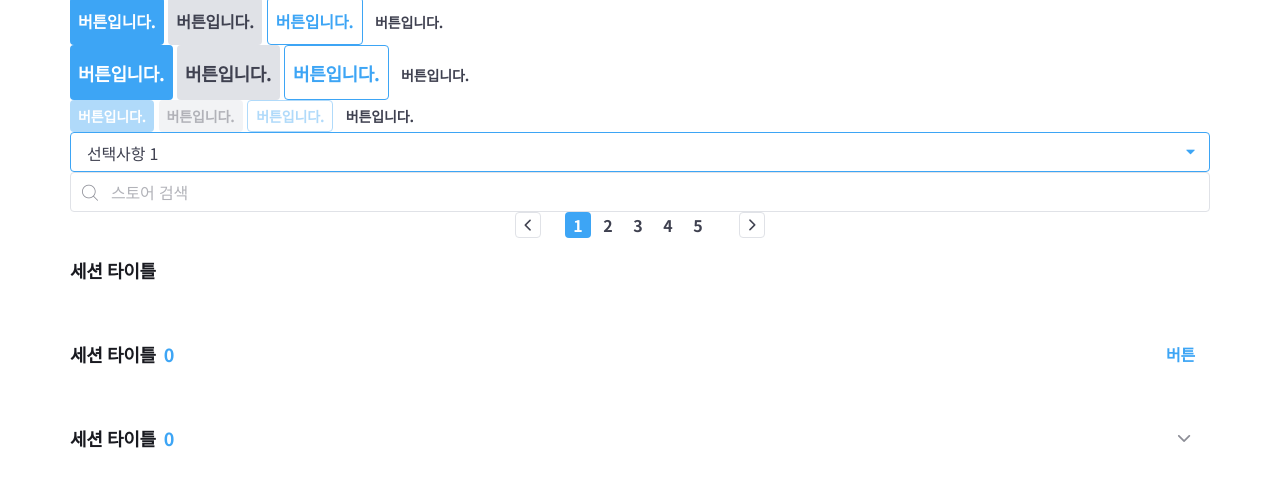
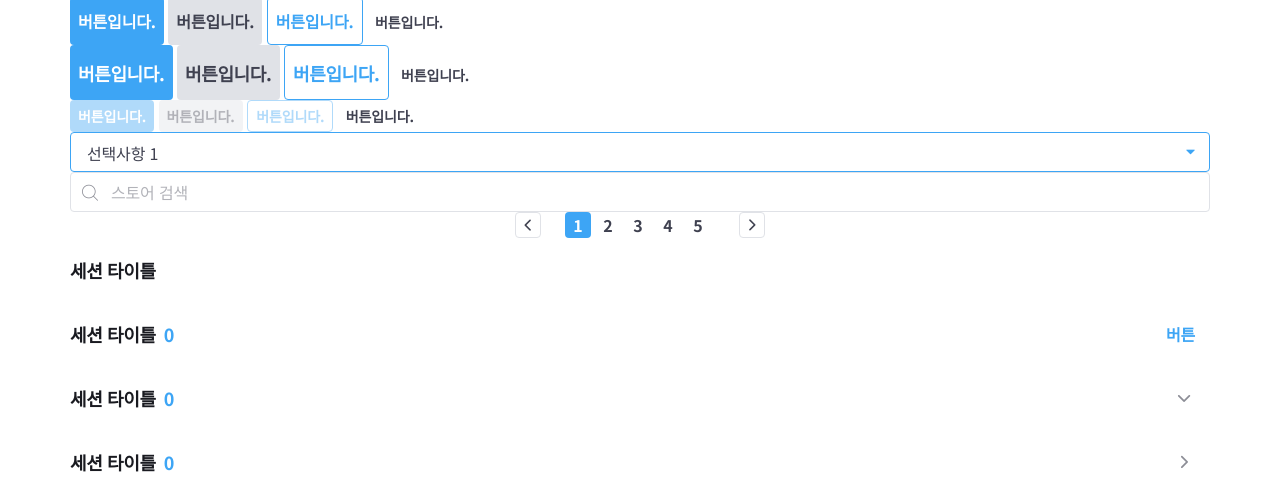
Before and after one commit to Kim-SAMSA/scss_tomorrow_house, a website: page components.html in a window 1280 px wide. Shown: the part 259-750 px from the top of the page. Drawn offline with nearby package versions, Linux system fonts and the light colour scheme; files that its build step writes are made by us from their sources; files whose address does not match are found by name.

Commit message:
Fix margin-bottom in product-section-header

```diff
--- a/styles/component/_product-section-header.scss
+++ b/styles/component/_product-section-header.scss
@@ -8,10 +8,7 @@
 
 .product-section-header {
   position: relative;
-  margin-bottom: 20px;
-}
 
-.product-section-header {
   @include flexbox(start);
   width: 100%;
   height: 64px;
```
